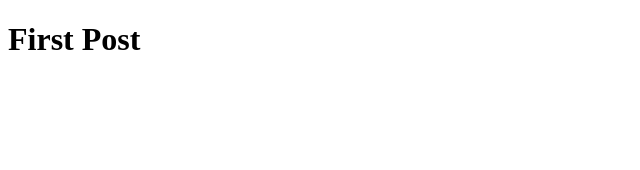
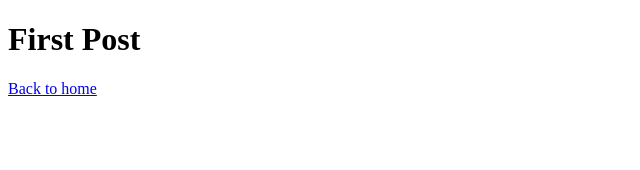
Before and after one commit to daido1976/nextjs-tutorial, a Next.js app: page /posts/first-post in a window 1280 px wide. Shown: the top 170 px of the page, without its empty margins (0-640 px from the left). Built offline with nearby package versions, Linux system fonts and the light colour scheme.

Commit message:
Navigate Between Pages

```diff
--- a/pages/posts/first-post.js
+++ b/pages/posts/first-post.js
@@ -1,3 +1,12 @@
+import Link from "next/link";
+
 export default () => {
-  return <h1>First Post</h1>;
+  return (
+    <>
+      <h1>First Post</h1>
+      <Link href="/">
+        <a>Back to home</a>
+      </Link>
+    </>
+  );
 };
```
Also changed, not shown: pages/index.js (+7 -3 lines).
